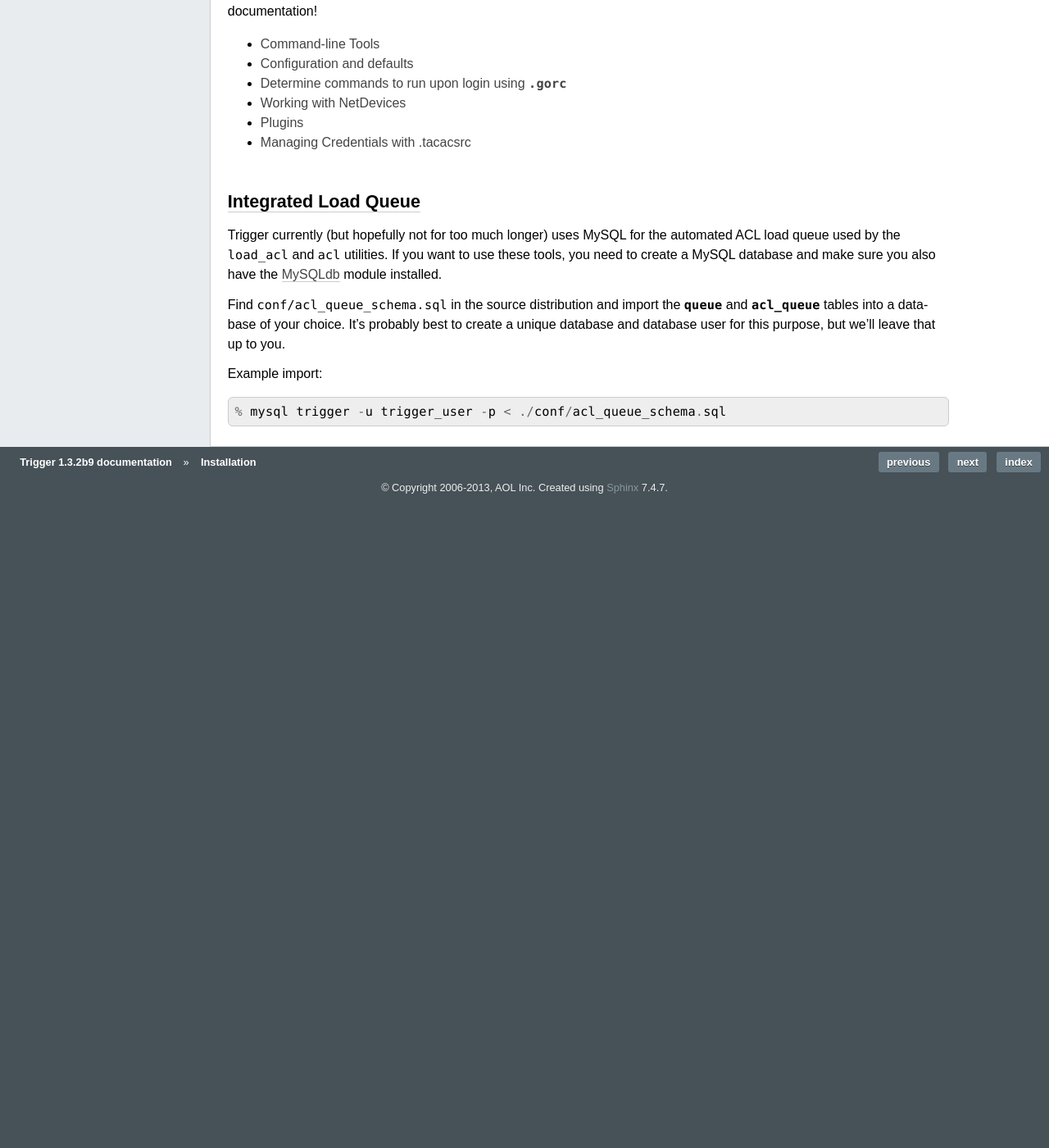
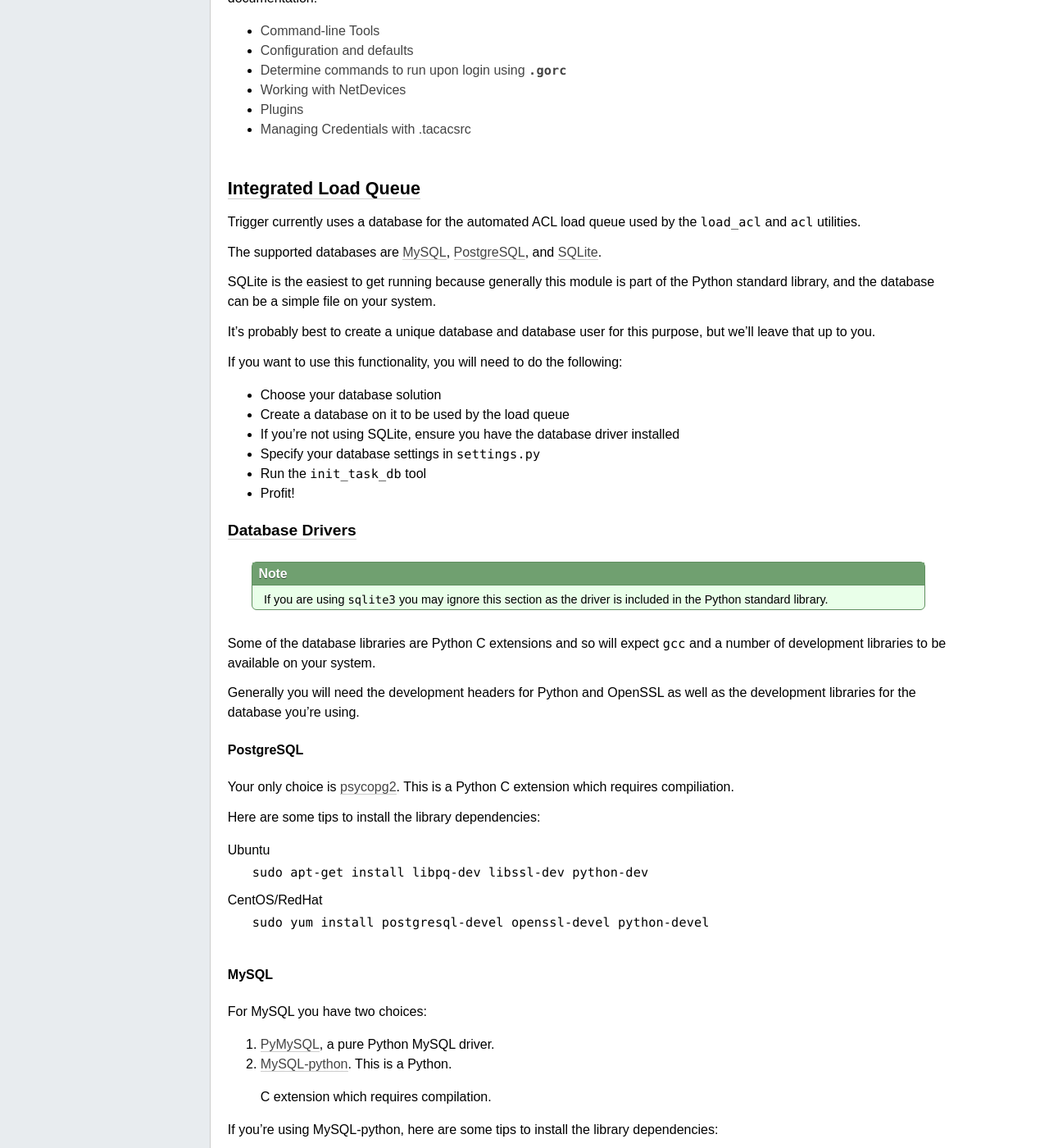
Before and after one commit to trigger/trigger, a Sphinx documentation site: the page built from docs/installation.rst, in a window 1280 px wide and 1400 px high, scrolled down 5688 px. Shown: the whole window at 82% size. Built offline with Sphinx 7.4.7, drawn with Linux system fonts in a browser that asks for light colours; before the commit the page ends 6318 px from its top, so only the background shows below that; some of the changed text lies outside the part shown.

Commit message:
Added docs and changelog and a CLI tool to init your task db

```diff
--- a/docs/installation.rst
+++ b/docs/installation.rst
@@ -163,12 +163,10 @@ quickly and easily.
 Other Dependencies
 ------------------
 
-This documentation is incomplete and is being improved.
+Know for now that if you want to use the integrated load queue, you may
+potentially require an additional database library.
 
-Know for now that if you want to use the integrated load queue, you must have
-the Python MySQL bindings.
-
-+ `MySQL-python <http://pypi.python.org/pypi/MySQL-python>`_ (MySQLdb)
+See :ref:`db-drivers` below for more information.
 
 Installing Trigger
 ==================
@@ -302,17 +300,71 @@ Please have a look at the usage documentation!
 Integrated Load Queue
 =====================
 
-Trigger currently (but hopefully not for too much longer) uses MySQL for the
-automated ACL load queue used by the ``load_acl`` and ``acl`` utilities. If you
-want to use these tools, you need to create a MySQL database and make sure you
-also have the `MySQLdb <http://pypi.python.org/pypi/MySQL-python>`_ module
-installed.
+Trigger currently uses a database for the automated ACL load queue used by the
+``load_acl`` and ``acl`` utilities.
 
-Find ``conf/acl_queue_schema.sql`` in the source distribution and import the
-`queue` and `acl_queue` tables into a database of your choice. It's probably
-best to create a unique database and database user for this purpose, but we'll
-leave that up to you.
+The supported databases are `MySQL <http://www.mysql.com/>`_, `PostgreSQL
+<http://www.postgresql.org/>`_, and `SQLite <http://sqlite.org>`_.
 
-Example import::
+SQLite is the easiest to get running because generally this module is part of
+the Python standard library, and the database can be a simple file on your
+system.
 
-    % mysql trigger -u trigger_user -p < ./conf/acl_queue_schema.sql
+It's probably best to create a unique database and database user for this
+purpose, but we'll leave that up to you.
+
+If you want to use this functionality, you will need to do the following:
+
++ Choose your database solution
++ Create a database on it to be used by the load queue
++ If you're not using SQLite, ensure you have the database driver installed
++ Specify your database settings in ``settings.py``
++ Run the ``init_task_db`` tool
++ Profit!
+
+.. _db-drivers:
+
+Database Drivers
+----------------
+
+.. note::
+    If you are using ``sqlite3`` you may ignore this section as the driver is
+    included in the Python standard library.
+
+Some of the database libraries are Python C extensions and so will expect
+``gcc`` and a number of development libraries to be available on your system.
+
+Generally you will need the development headers for Python and OpenSSL as well
+as the development libraries for the database you're using.
+
+PostgreSQL
+~~~~~~~~~~
+
+Your only choice is `psycopg2 <https://pypi.python.org/pypi/psycopg2>`_. This is a
+Python C extension which requires compiliation.
+
+Here are some tips to install the library dependencies:
+
+Ubuntu
+    ``sudo apt-get install libpq-dev libssl-dev python-dev``
+
+CentOS/RedHat
+    ``sudo yum install postgresql-devel openssl-devel python-devel``
+
+MySQL
+~~~~~
+
+For MySQL you have two choices:
+
+1. `PyMySQL <https://pypi.python.org/pypi/PyMySQL>`_, a pure Python MySQL driver.
+2. `MySQL-python <https://pypi.python.org/pypi/MySQL-python>`_. This is a Python.
+  C extension which requires compilation.
+
+If you're using MySQL-python, here are some tips to install the library
+dependencies:
+
+Ubuntu
+    ``sudo apt-get install libmysqlclient-dev libssl-dev python-dev``
+
+CentOS/RedHat
+    ``sudo yum install mysql-devel openssl-devel python-devel``
--- a/setup.py
+++ b/setup.py
@@ -96,6 +96,7 @@ setup(
         'tools/gen_tacacsrc.py',
         'tools/convert_tacacsrc.py',
         'tools/tacacsrc2gpg.py',
+        'tools/init_task_db',
     ],
     install_requires=requires,
     keywords = [
```
Also changed, not shown: docs/changelog.rst (+11 -0 lines), docs/usage/configuration.rst (+29 -11 lines), 5 other files.
